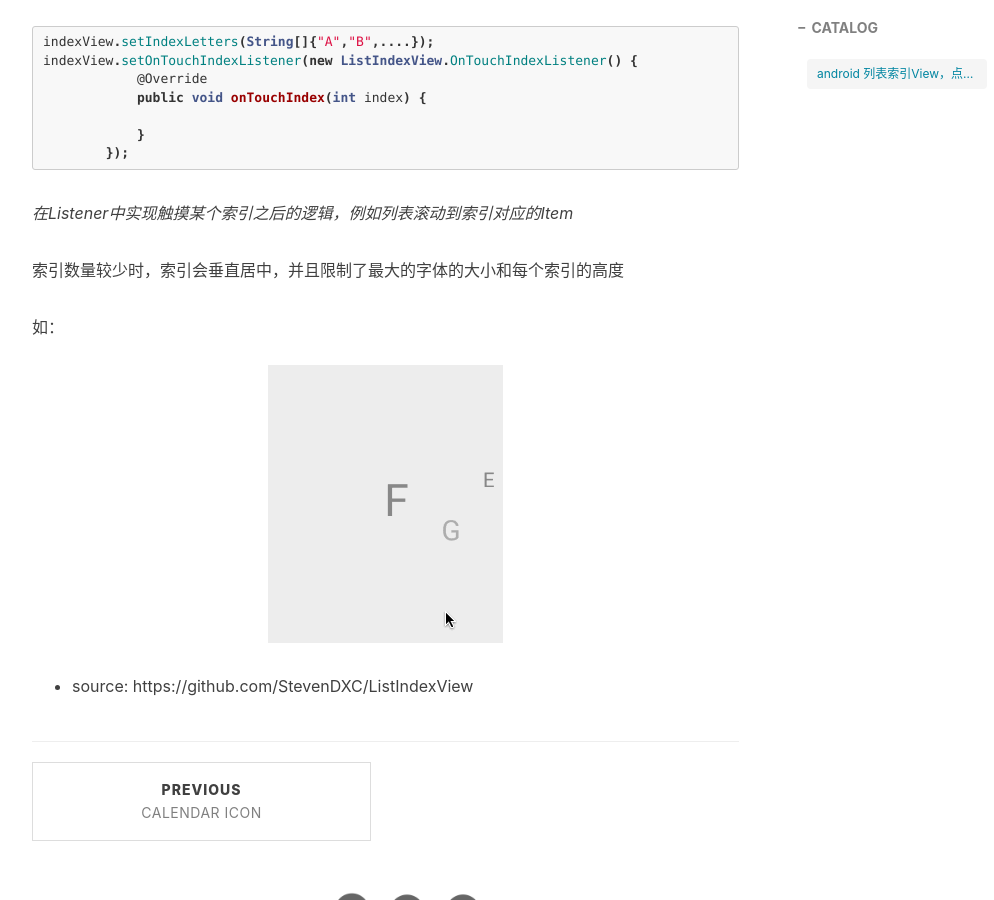
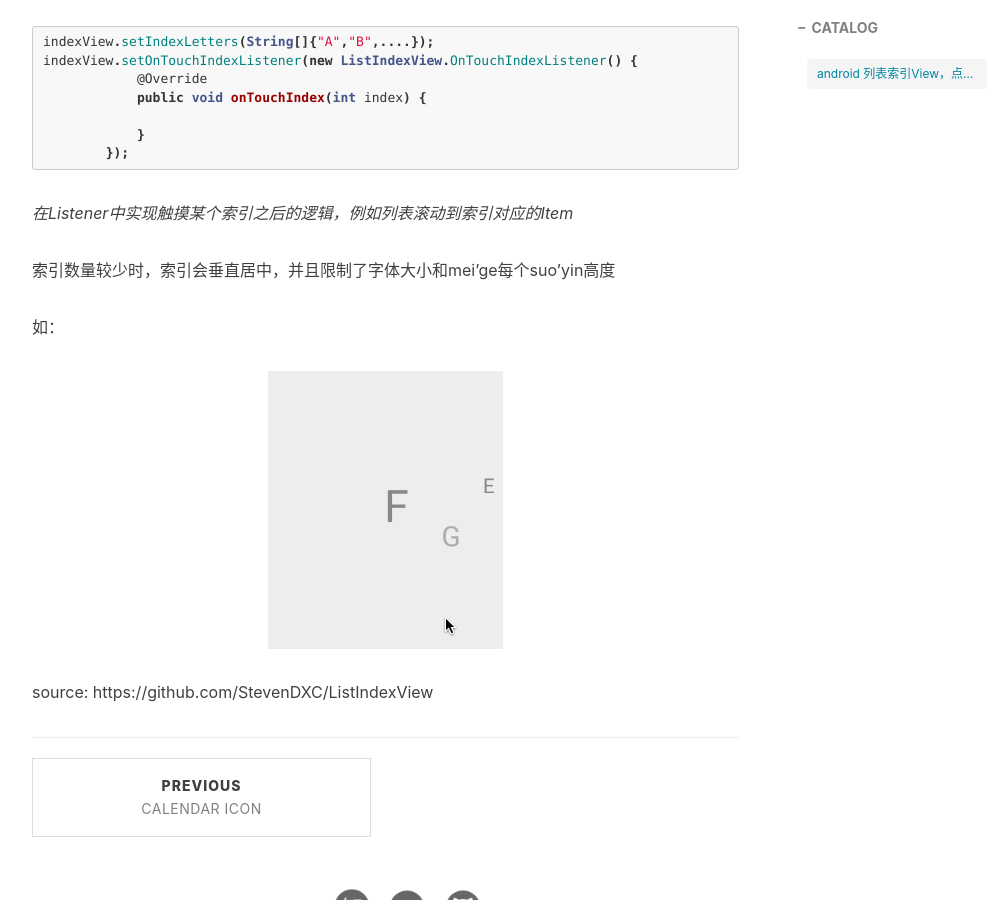
Before and after one commit to StevenDXC/Blog, a Jekyll site: the page built from _posts/2016-04-20-List_index_view.md, in a window 1280 px wide and 900 px high, scrolled down 1513 px. Shown: the whole window, without its empty margins (233-1227 px from the left). Built offline with Jekyll 4.4.1, drawn with Linux system fonts in a browser that asks for light colours; nearby versions of some CDN libraries; Markdown is read by kramdown in place of the engine named in the settings; comment, search, counter and statistics services are not loaded.

Commit message:
Update 2016-04-20-List_index_view.md

```diff
--- a/_posts/2016-04-20-List_index_view.md
+++ b/_posts/2016-04-20-List_index_view.md
@@ -41,15 +41,13 @@ indexView.setOnTouchIndexListener(new ListIndexView.OnTouchIndexListener() {
 
 *在Listener中实现触摸某个索引之后的逻辑，例如列表滚动到索引对应的Item*
 
-
-索引数量较少时，索引会垂直居中，并且限制了最大的字体的大小和每个索引的高度
+索引数量较少时，索引会垂直居中，并且限制了字体大小和mei'ge每个suo'yin高度
 
 
 如：
+
+
  ![image]({{ site.baseurl }}/img/post/list_index_view2.gif)
 
 
-
-
-
-* source: https://github.com/StevenDXC/ListIndexView
+ source: https://github.com/StevenDXC/ListIndexView
```
